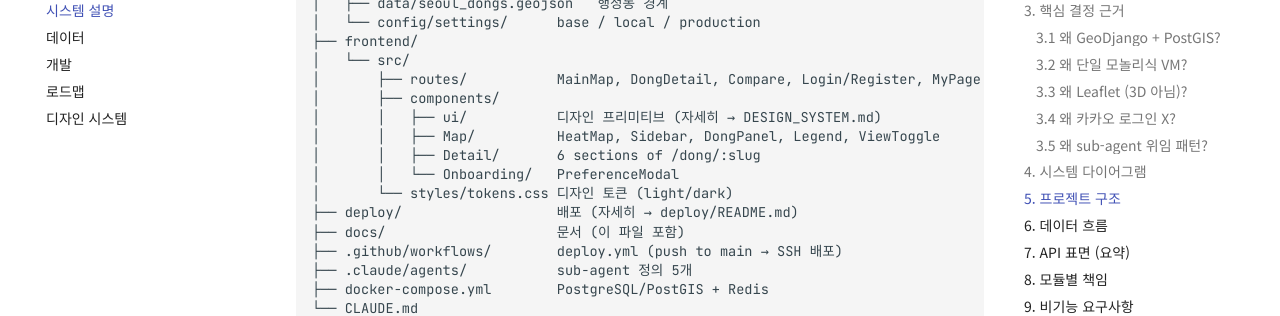
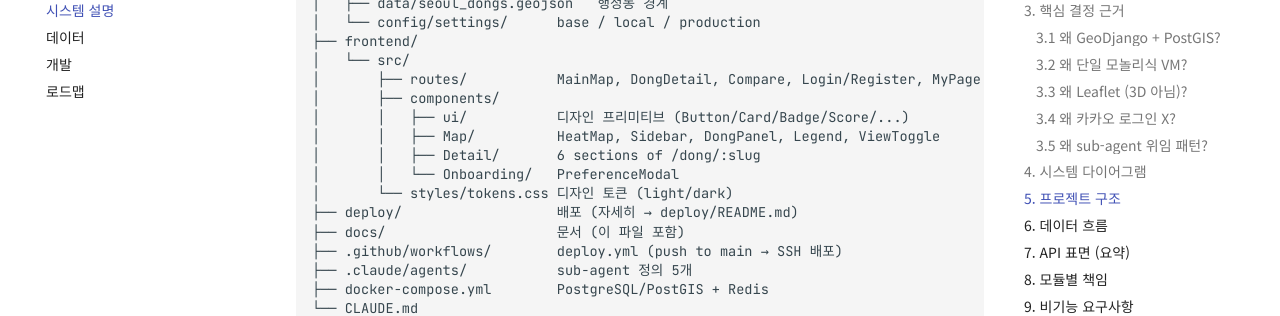
Before and after one commit to wlgusqkr/capston, an MkDocs documentation site: the page built from docs/ARCHITECTURE.md, in a window 1280 px wide and 900 px high, scrolled down 2904 px. Shown: the part 152-468 px from the top of the window. Built offline with MkDocs 1.6.1 and Material for MkDocs 9.7.7, drawn with Linux system fonts in a browser that asks for light colours; comment, search, counter and statistics services are not loaded; some of the changed text lies outside the part shown.

Commit message:
docs: DESIGN_SYSTEM.md 도 .claude/ 로 이동
내부 참조 자료라 사이트 비공개. mkdocs nav + ARCHITECTURE/index 참조 정리.

```diff
--- a/docs/ARCHITECTURE.md
+++ b/docs/ARCHITECTURE.md
@@ -111,7 +111,7 @@ capston/
 │   └── src/
 │       ├── routes/           MainMap, DongDetail, Compare, Login/Register, MyPage
 │       ├── components/
-│       │   ├── ui/           디자인 프리미티브 (자세히 → DESIGN_SYSTEM.md)
+│       │   ├── ui/           디자인 프리미티브 (Button/Card/Badge/Score/...)
 │       │   ├── Map/          HeatMap, Sidebar, DongPanel, Legend, ViewToggle
 │       │   ├── Detail/       6 sections of /dong/:slug
 │       │   └── Onboarding/   PreferenceModal
@@ -213,4 +213,3 @@ GET    /api/users/me | preference | favorites | reviews
 - [`DEVELOPMENT.md`](DEVELOPMENT.md) — 로컬 개발 환경
 - [`deploy/README.md`](https://github.com/wlgusqkr/capston/blob/main/deploy/README.md) — 배포 운영 가이드
 - [`ROADMAP.md`](ROADMAP.md) — 한계와 고도화 방향
-- [`DESIGN_SYSTEM.md`](DESIGN_SYSTEM.md) — 디자인 토큰
--- a/mkdocs.yml
+++ b/mkdocs.yml
@@ -85,4 +85,3 @@ nav:
   - 데이터: DATA.md
   - 개발: DEVELOPMENT.md
   - 로드맵: ROADMAP.md
-  - 디자인 시스템: DESIGN_SYSTEM.md
```
Also changed, not shown: docs/index.md (+0 -1 lines), .claude/DESIGN_SYSTEM.md (renamed from docs/DESIGN_SYSTEM.md).
